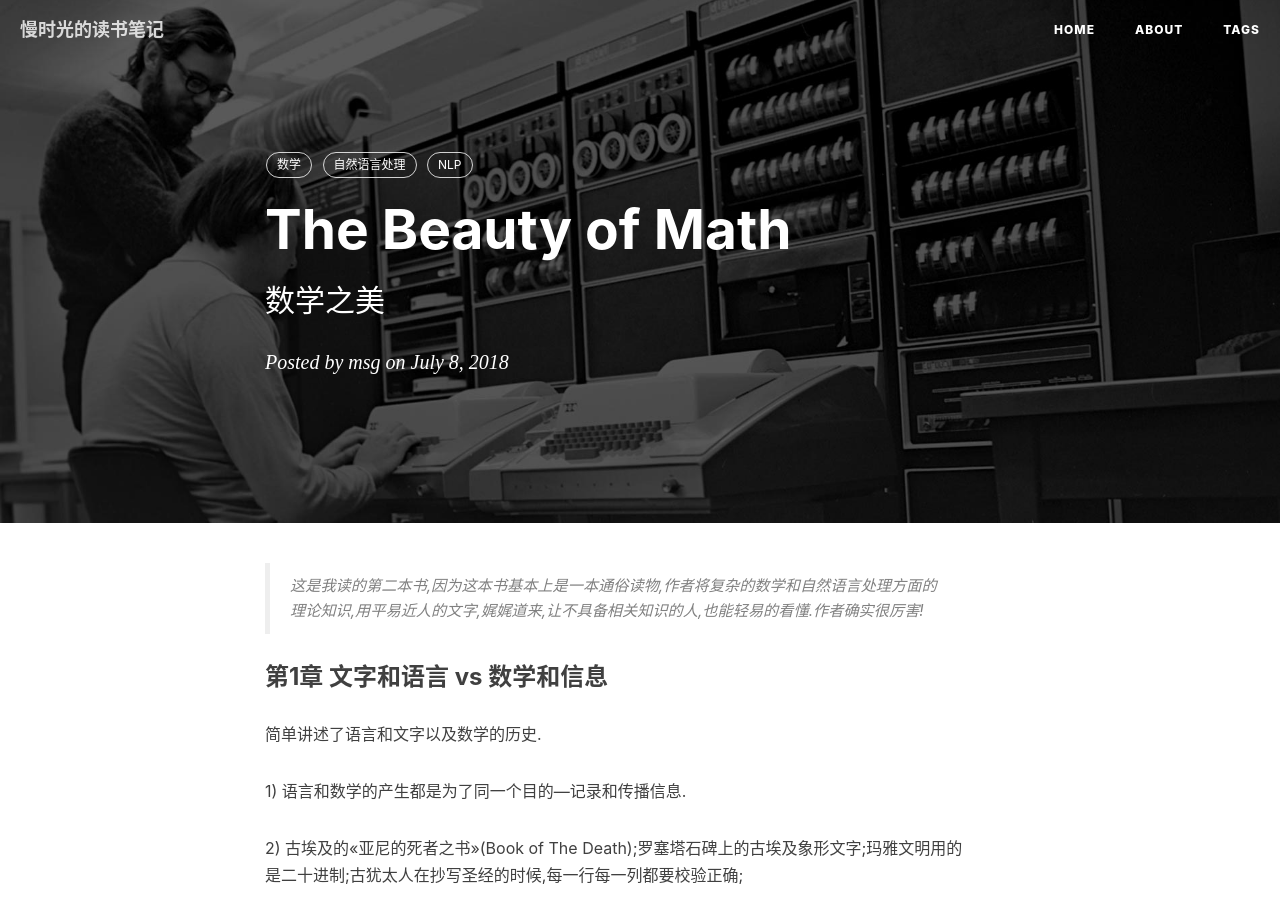
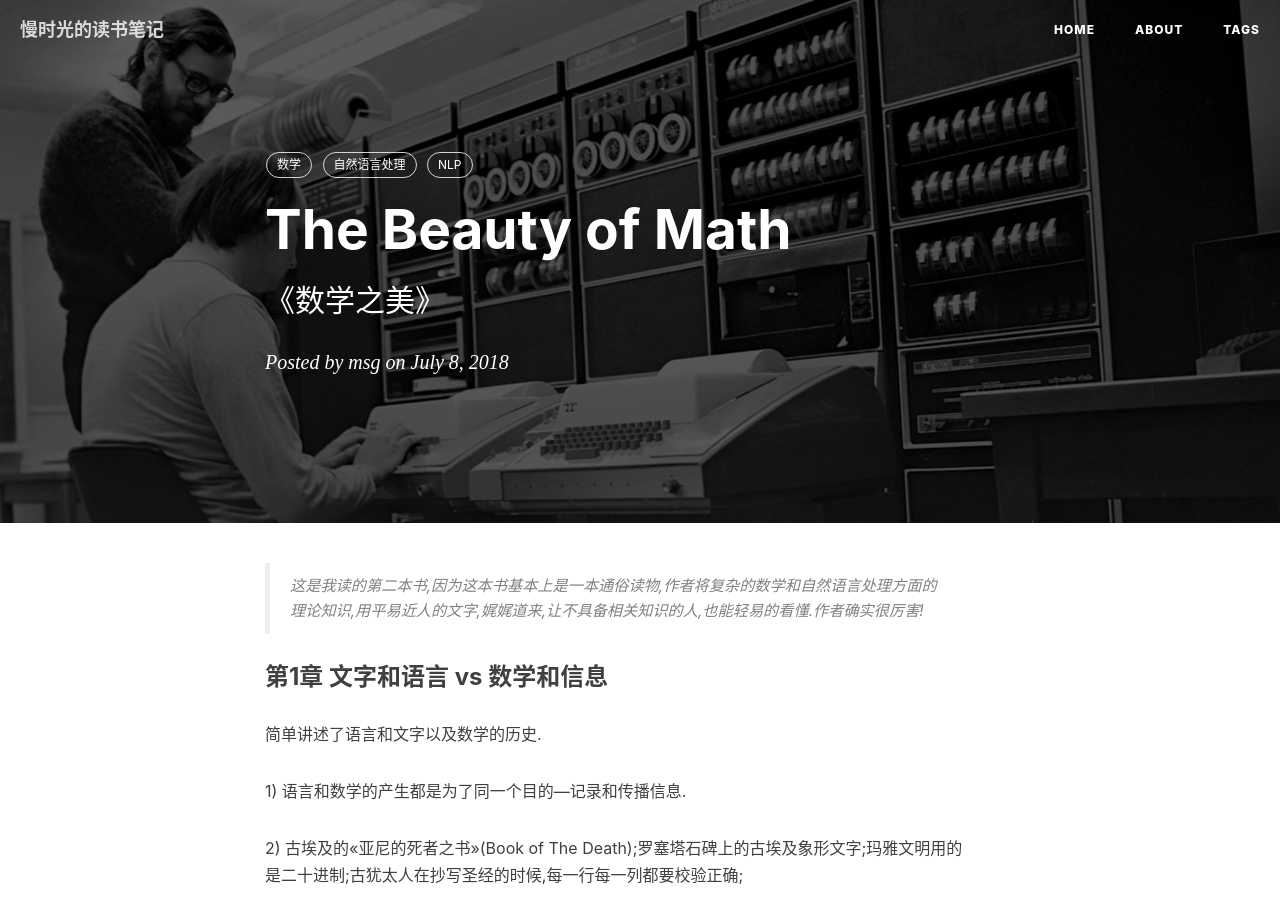
Before and after one commit to msg901216/msg901216.github.io, a Jekyll site: the page built from _posts/2018-07-08-The-Beauty-of-Math.md, in a window 1280 px wide and 900 px high. Built offline with Jekyll 4.4.1, drawn with Linux system fonts in a browser that asks for light colours; nearby versions of some CDN libraries; comment, search, counter and statistics services are not loaded.

Commit message:
加入数学之美读书笔记

```diff
--- a/_posts/2018-07-08-The-Beauty-of-Math.md
+++ b/_posts/2018-07-08-The-Beauty-of-Math.md
@@ -1,7 +1,7 @@
 ---
 layout:     post
 title:      "The Beauty of Math"
-subtitle:   "数学之美"
+subtitle:   "《数学之美》"
 date:       2018-07-08
 author:     "msg"
 header-img: "img/post-bg-unix-linux.jpg"
```
Also changed, not shown: _posts/2018-07-07-Teach-Yourself-Regular-Expressions-in-10-Minutes.md (+1 -1 lines).
